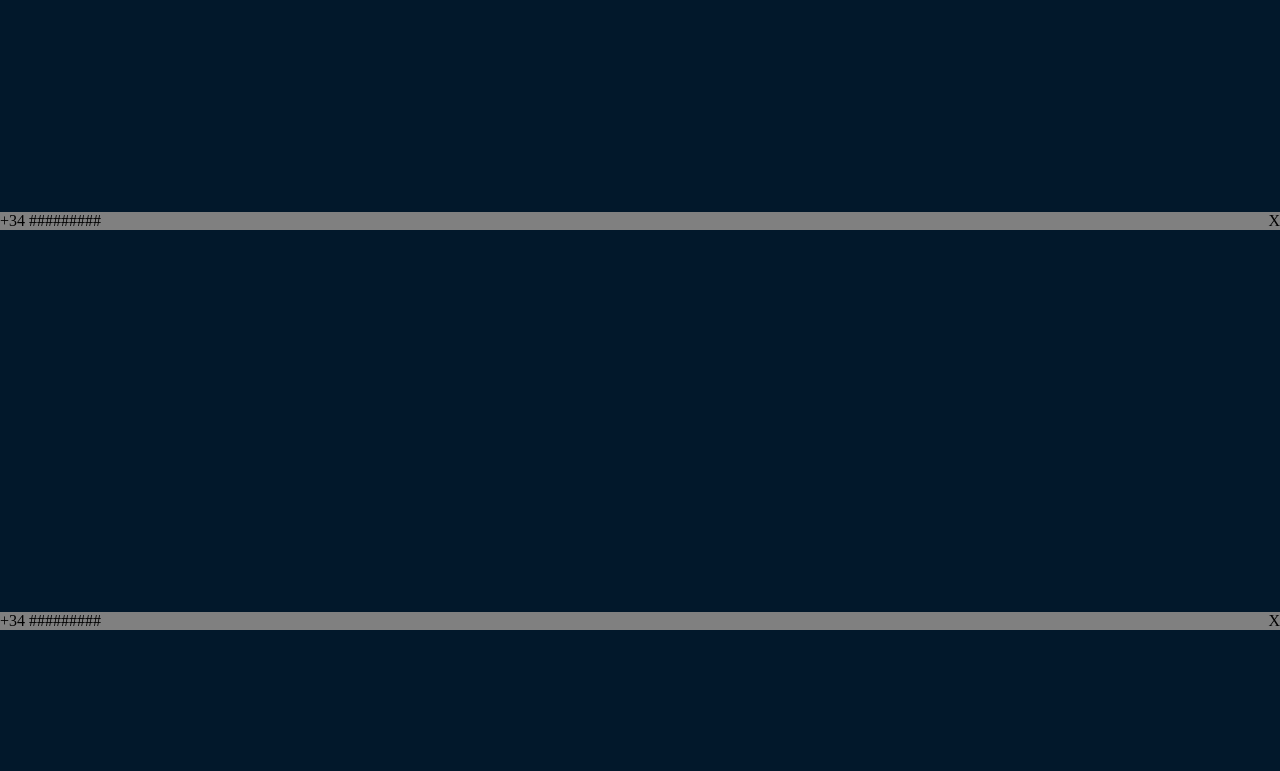
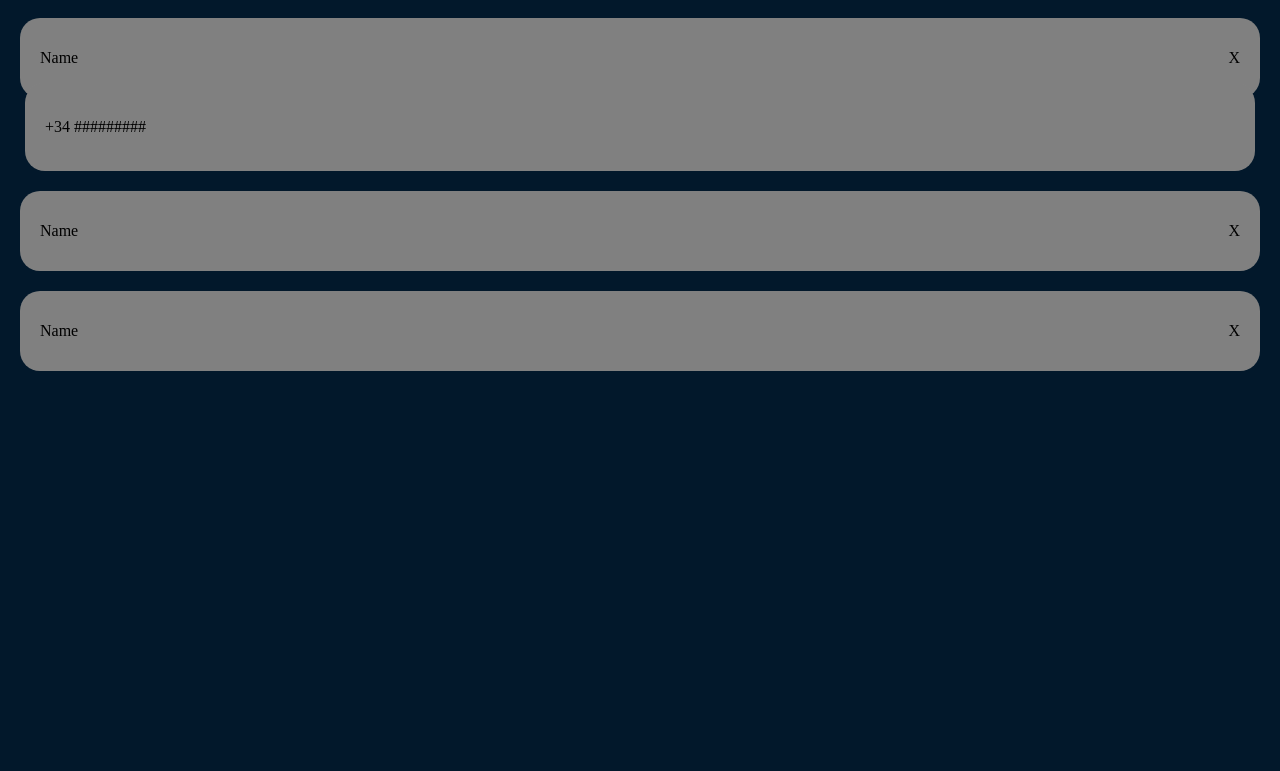
Before and after one commit to Dasagho/contact-agenda, a plain HTML site: page index.html in a window 1280 px wide. Shown: the part 66-837 px from the top of the page. After the commit the page ends 800 px from the top, so only its background shows below. Drawn offline with Linux system fonts and the light colour scheme.

Commit message:
design contact button style

```diff
--- a/index.html
+++ b/index.html
@@ -1,10 +1,10 @@
 <!DOCTYPE html>
 <html lang="en">
   <head>
-    <meta charset="UTF-8">
-    <meta http-equiv="X-UA-Compatible" content="IE=edge">
-    <meta name="viewport" content="width=device-width, initial-scale=1.0">
-    <link rel="stylesheet" href="style/style.css">
+    <meta charset="UTF-8" />
+    <meta http-equiv="X-UA-Compatible" content="IE=edge" />
+    <meta name="viewport" content="width=device-width, initial-scale=1.0" />
+    <link rel="stylesheet" href="style/style.css" />
     <title>Agenda</title>
   </head>
   <body>
@@ -12,14 +12,28 @@
       <h1>Agenda</h1>
     </div>
     <div class="container">
-        <div class="contact-container">
-            <span>+34 #########</span>
+      <div class="contact-container open">
+        <div class="contact">
+          <span>Name</span>
           <div class="button-container">
             <div class="button">X</div>
           </div>
         </div>
-        <div class="contact-container">
+
+        <div class="contact-info">
           <span>+34 #########</span>
+        </div>
+      </div>
+
+      <div class="contact">
+        <span>Name</span>
+        <div class="button-container">
+          <div class="button">X</div>
+        </div>
+      </div>
+
+      <div class="contact">
+        <span>Name</span>
         <div class="button-container">
           <div class="button">X</div>
         </div>
--- a/style/style.css
+++ b/style/style.css
@@ -1,12 +1,16 @@
 body {
+    background-color: #02182B;
     padding: 0;
     margin: 0;
     box-sizing: border-box;
 }
 
 .header {
+    background-color: #D7263D;
     display: flex;
-    background-color: #D7263D;
+    align-items: center;
+    padding-left: 25px;
+    height: 8vh;
 
 }
 
@@ -16,20 +20,36 @@ h1 {
 
 
 .container {
-    background-color: #02182B;
+
     display: flex;
     flex-direction: column;
-    justify-content: space-around;
-    height: 100vh;
-    width: 100vw;
+    height: 92vh;
     z-index: 0;
 }
 
-.contact-container {
-    margin-top: 100px;
+.contact {
+    background-color: grey;
     display: flex;
     flex-direction: row;
     justify-content: space-between;
-    background-color: grey;
+    align-items: center;
+    border-radius: 20px;
+    padding: 20px;
+    margin: 20px 20px 0px 20px;
+    height: 5vh;
     z-index: 1;
 }
+
+.contact-info {
+    background-color: grey;
+    display: flex;
+    flex-direction: row;
+    justify-content: space-between;
+    align-items: center;
+    border-radius: 20px;
+    padding: 20px;
+    margin: -15px 25px 0px 25px;
+    height: 6vh;
+    z-index: 1;
+
+}
```
Lines whose indentation alone changed are shown as unchanged.
